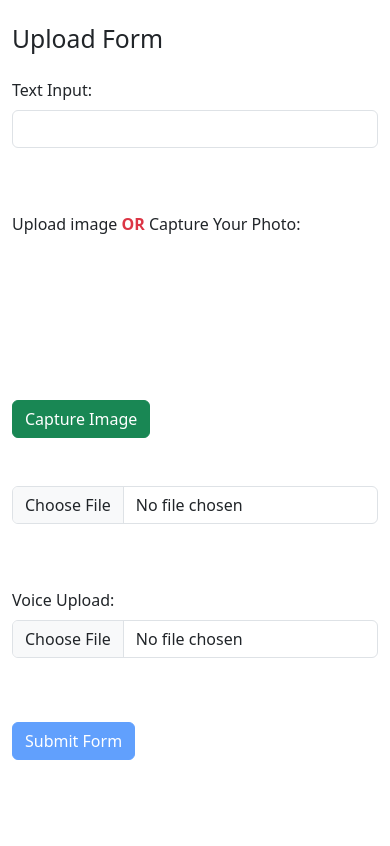
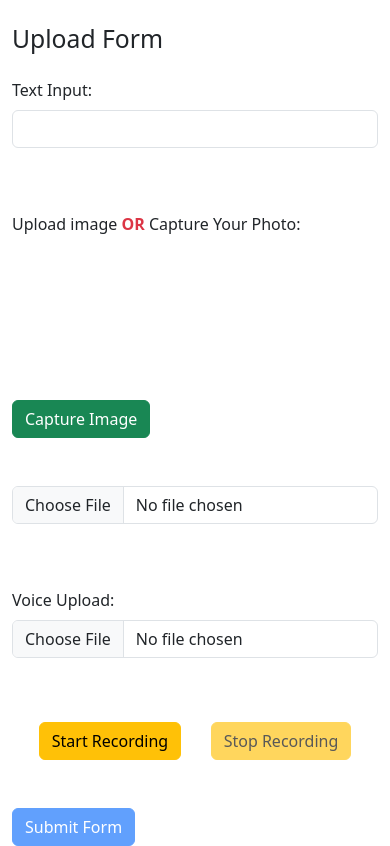
Before and after one commit to Walaa-Zahran/offline-form-task, an Angular app: page /forms in a window 390 px wide. Built offline with nearby package versions, Linux system fonts and the light colour scheme; no server answers.

Commit message:
4- Voice Input: * Allow users to record voice inputs using their device's microphone. * Implement audio recording controls (e.g., start, stop, playback) and provide visual feedback during recording.

```diff
--- a/src/app/forms/forms.component.html
+++ b/src/app/forms/forms.component.html
@@ -45,6 +45,7 @@
       <label for="voiceUpload" class="form-label">Voice Upload:</label>
 
       <input
+        *ngIf="!show"
         type="file"
         class="form-control"
         id="voiceUpload"
@@ -53,7 +54,24 @@
         required
       />
     </div>
-
+    <br /><br />
+    <div class="container" style="display: flex; justify-content: space-around">
+      <button
+        (click)="startRecording()"
+        class="btn btn-warning"
+        [disabled]="isRecording"
+      >
+        Start Recording
+      </button>
+      <button
+        (click)="stopRecording()"
+        class="btn btn-warning"
+        [disabled]="!isRecording"
+      >
+        Stop Recording
+      </button>
+    </div>
+    <div *ngIf="isRecording">Recording...</div>
     <br /><br />
 
     <button
--- a/src/app/forms/forms.component.ts
+++ b/src/app/forms/forms.component.ts
@@ -1,17 +1,20 @@
 import { HttpClient } from '@angular/common/http';
 import { AfterViewInit, Component, ElementRef, ViewChild } from '@angular/core';
 import { FormGroup, FormBuilder, Validators } from '@angular/forms';
-import { error } from 'console';
 
 @Component({
   selector: 'app-forms',
   templateUrl: './forms.component.html',
   styleUrl: './forms.component.scss',
 })
-export class FormsComponent implements AfterViewInit {
+export class FormsComponent {
   uploadForm!: FormGroup;
   @ViewChild('cameraElement') cameraElement!: ElementRef;
   hide!: boolean;
+  show!: boolean;
+  mediaRecorder!: MediaRecorder;
+  recordedChunks: BlobPart[] = [];
+  isRecording = false;
   constructor(private fb: FormBuilder, private http: HttpClient) {}
 
   ngOnInit(): void {
@@ -21,9 +24,7 @@ export class FormsComponent implements AfterViewInit {
       voiceUpload: [null, Validators.required],
     });
   }
-  ngAfterViewInit() {
-    this.startCamera();
-  }
+
   onFileChange(event: any, controlName: string) {
     const file = event.target.files[0];
     console.log('Selected file:', file);
@@ -56,7 +57,7 @@ export class FormsComponent implements AfterViewInit {
     // Use the observer object in the subscribe method
     // this.http.post('/your-backend-endpoint', formData).subscribe(observer);
   }
-
+  //Images
   startCamera() {
     if (this.cameraElement && typeof window !== 'undefined') {
       navigator.mediaDevices
@@ -161,4 +162,37 @@ export class FormsComponent implements AfterViewInit {
     const imageTypes = ['image/jpeg', 'image/png', 'image/gif'];
     return imageTypes.includes(type);
   }
+  //Voice
+
+  async startRecording() {
+    try {
+      this.show = true;
+      const stream = await navigator.mediaDevices.getUserMedia({ audio: true });
+      this.mediaRecorder = new MediaRecorder(stream);
+
+      this.recordedChunks.length = 0; // Clear previous recordings
+
+      this.mediaRecorder.ondataavailable = (event) => {
+        this.recordedChunks.push(event.data);
+      };
+
+      this.mediaRecorder.start();
+      this.isRecording = true;
+    } catch (error) {
+      console.error('Error accessing microphone:', error);
+    }
+  }
+
+  stopRecording() {
+    if (!this.mediaRecorder) return;
+
+    this.mediaRecorder.stop();
+    this.mediaRecorder.onstop = () => {
+      const blob = new Blob(this.recordedChunks, { type: 'audio/wav' });
+      const audioUrl = URL.createObjectURL(blob);
+      console.log('Recording stopped:', audioUrl);
+      this.isRecording = false;
+      this.uploadForm.controls['voiceUpload'].setValue(audioUrl);
+    };
+  }
 }
```
